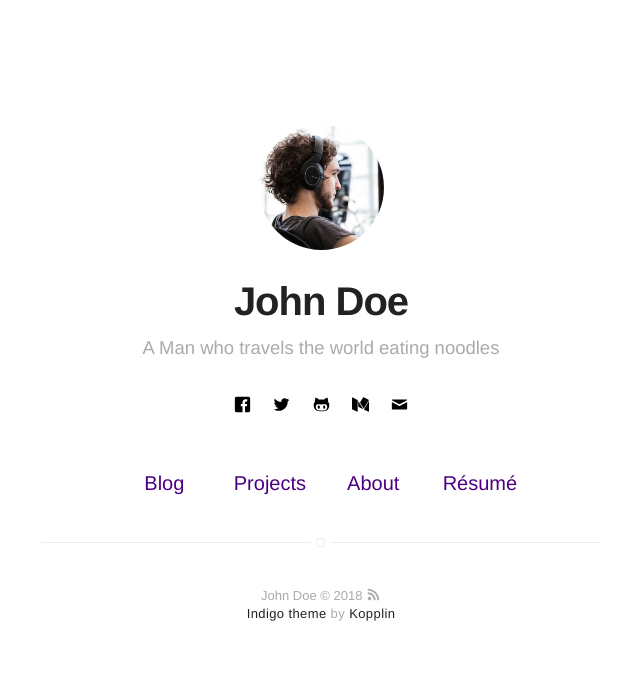
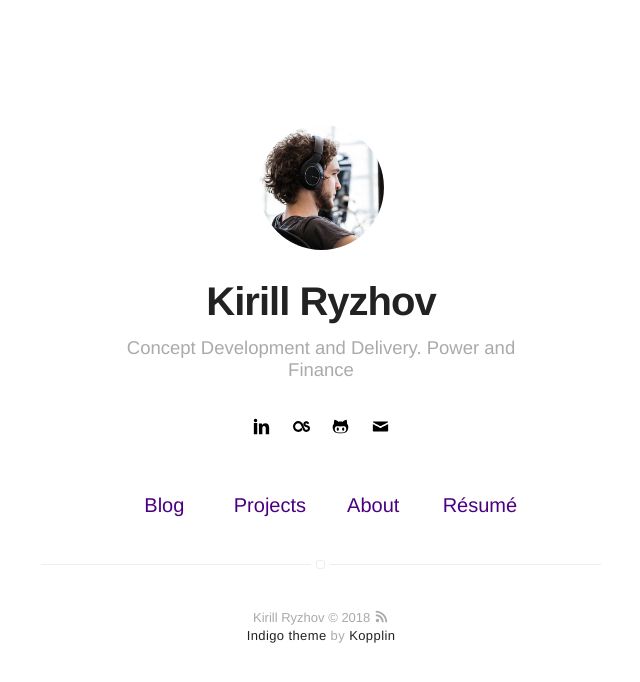
Before and after one commit to kryzhov/kryzhov.github.io, a Jekyll site: the page built from index.html, in a window 1280 px wide. Shown: the top 682 px of the page, without its empty margins (319-959 px from the left). Built offline with Jekyll 4.4.1, drawn with Linux system fonts in a browser that asks for light colours; some of the changed lines change nothing that is shown.

Commit message:
Update _config.yml

```diff
--- a/_config.yml
+++ b/_config.yml
@@ -1,9 +1,9 @@
-# main text of home
-name: John Doe
-bio: A Man who travels the world eating noodles
+# body
+name: Kirill Ryzhov
+bio: Concept Development and Delivery. Power and Finance
 
-# twitter summary info
-description: A blog about technology and stuff related
+# summary info
+description:  about technology and stuff related
 
 # if it's an external image, update below for true
 # better with square images
@@ -14,17 +14,15 @@ picture: assets/images/profile.jpg
 # and specify source (external or local).
 resume: true
 resume-external: true
-resume-url: https://google.com/?q=my+resume
+resume-url: http://linkedin.com/in/kryzhov
 
-url: https://koppl.in/indigo
-# your url: http://USERNAME.github.io
+url: http://kryzhov.github.io
 
 permalink: /:title/
 
-# To enable google analytics, supply your token below
-# analytics-google: 'UA-MYANALYTICS'
+# Enabling google analytics: 'code'
 
-# To enable piwik tracking, supply your url & site ID below
+# Futureproof for piwik tracking
 # analytics-piwik-url: 'piwik.my-host.com'
 # analytics-piwik-id: 1
 
@@ -34,24 +32,34 @@ disqus:
   categories: [blog, project] # only show disqus for posts that have these categories
 
 # if you don't have any of social below, comment the line
-facebook: myfacebook
-twitter: mytwitter
+# facebook: myfacebook
+# twitter: mytwitter
 # google: mygoogle
 # instagram: myinstagram
 # pinterest: mypinterest
-# linkedin: mylinkedin
+linkedin: kryzhov
 # youtube: myyoutube
 # spotify: myspotify
-github: mygithub
+github: kryzhov
+lastfm: oikk
 # gitlab: mygitlab
-# lastfm: mylastfm
 # stackoverflow: 7044681/mystackoverflow
 # quora: userquora
 # reddit: username
-medium: medium
+# medium: medium
 # vimeo: myvimeo
 # lanyrd: mylanyrd
-email: myemail@gmail.com
+email: kryzhov@pm.me
+
+plugins:
+  - jekyll-seo-tag
+  - jekyll-gist
+  - jekyll-feed
+  - jemoji
+  - jekyll-admin
+
+jekyll-mentions:
+    base_url: https://github.com
 
 authors:
     johndoe:
@@ -60,12 +68,6 @@ authors:
         external-image: false
         picture: assets/images/profile.jpg
         twitter: johndoe
-    jamesfoster:
-        name: James Foster
-        bio: A Man who develops software with coffee
-        external-image: false
-        picture: assets/images/james.jpg
-        twitter: jamesfoster
 
 # do you want a larger site? change the option below
 # options: [normal, large] | default: normal
@@ -100,13 +102,3 @@ show-author: true
 
 # do you want some animations?
 animation: true
-
-plugins:
-  - jekyll-seo-tag
-  - jekyll-gist
-  - jekyll-feed
-  - jemoji
-  - jekyll-admin
-
-jekyll-mentions:
-    base_url: https://github.com
```
